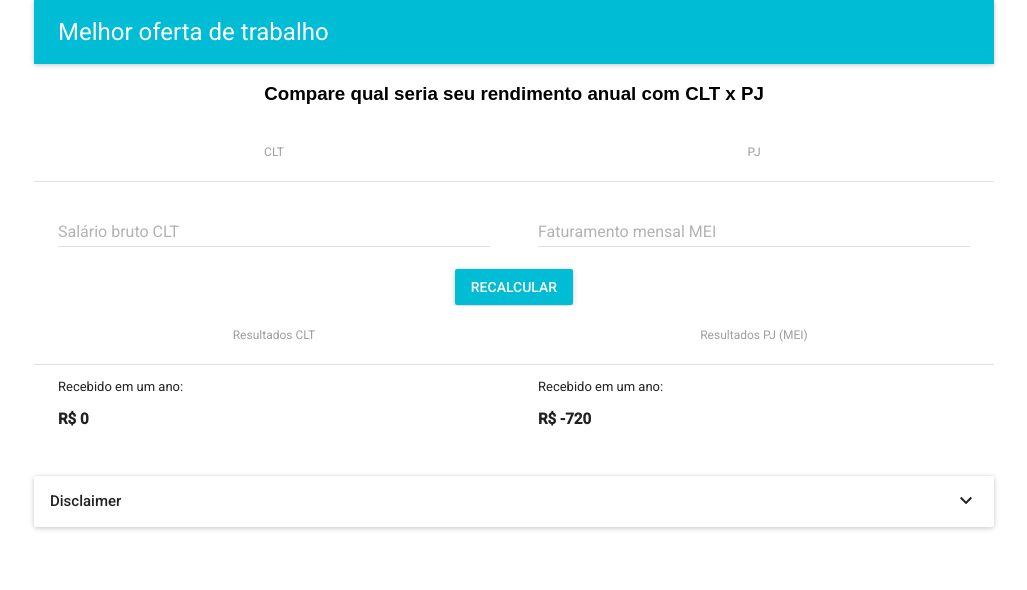
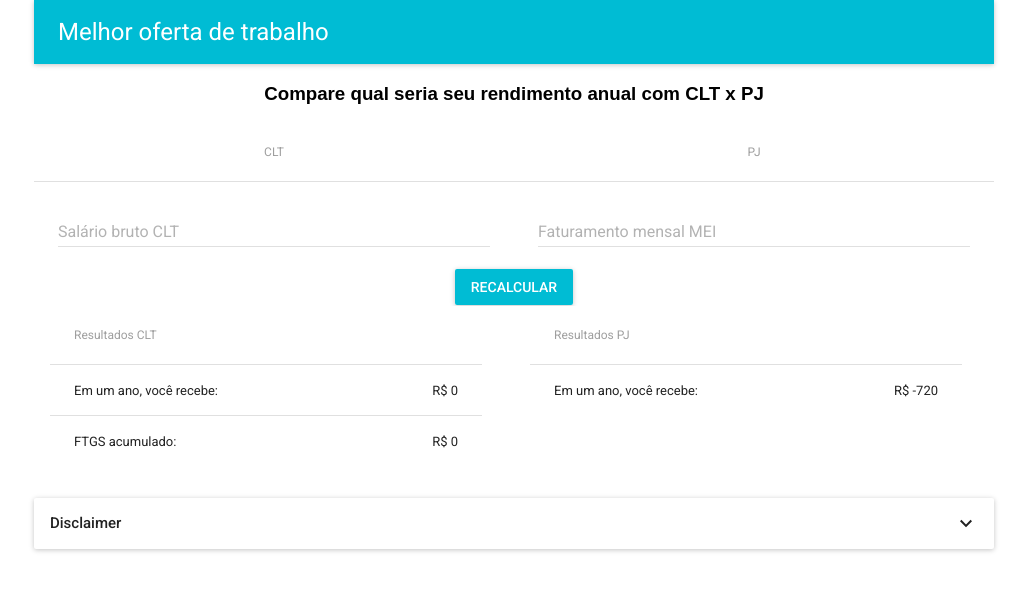
Before and after one commit to felipefreitag/compara-clt-pj, a React (Create React App) app: page / in a window 1280 px wide. Both pictures are taken after a click on the element "CALCULAR". Shown: the top 590 px of the page, without its empty margins (126-1153 px from the left). Built offline with nearby package versions, Linux system fonts and the light colour scheme.

Commit message:
Adds fgts calc. Refactors results

```diff
--- a/src/App.js
+++ b/src/App.js
@@ -10,34 +10,34 @@ import ShowResults from './ShowResults'
 import Disclaimer from './Disclaimer'
 // functions
 import { handleChange, handleEmployeeChange, handleCompanyChange } from './Functions'
-import { employeeYearlyEarnings, companyYearlyEarnings } from './Functions'
+import { employeeResults, companyResults } from './Functions'
 
 class App extends Component {
   constructor(props) {
     super(props);
 
     this.state = {
+      showResult: false,
       employeeMonthly: 0,
       companyMonthly:  0,
-      showResult: false,
       employeeYearly: 0,
       companyYearly: 0,
+      employeeResults: {},
+      companyResults: {},
     };
 
     this.handleChange = handleChange
     this.handleEmployeeChange = handleEmployeeChange
     this.handleCompanyChange = handleCompanyChange
-    this.employeeYearlyEarnings = employeeYearlyEarnings
-    this.companyYearlyEarnings = companyYearlyEarnings
+    //this.employeeResults = employeeResults
+    //this.companyResults = companyResults
   }
 
   calculate() {
     this.setState({
       showResult: true,
-      employeeYearly: this.employeeYearlyEarnings(
-        this.state.employeeMonthly),
-      companyYearly: this.companyYearlyEarnings(
-        this.state.companyMonthly),
+      employeeResults: employeeResults(this.state.employeeMonthly),
+      companyResults: companyResults(this.state.companyMonthly),
     })
   }
 
@@ -62,8 +62,8 @@ class App extends Component {
             { this.state.showResult ?
               <div>
                 <ShowResults
-                  employeeYearly={this.state.employeeYearly}
-                  companyYearly={this.state.companyYearly}
+                  employee={this.state.employeeResults}
+                  company={this.state.companyResults}
                 />
                 <Disclaimer />
               </div>
--- a/src/Functions.js
+++ b/src/Functions.js
@@ -52,19 +52,32 @@ function employeeYearlyEarnings(employeeMonthly) {
   const vacations = netSalary(grossEarning * 1.3);
   // Total: 11 monthly payments + 1 with vacations + 13º
   const yearTotal = 12 * netMonthly + vacations;
-  const formatNum = yearTotal.toLocaleString('de-DE',
-    { maximumFractionDigits: '2'});
-  return formatNum;
+  return yearTotal.toLocaleString('de-DE', { maximumFractionDigits: '2'});
+}
+
+function employeeResults(employeeMonthly) {
+  const grossEarning = parseFloat(employeeMonthly);
+  const fgts = grossEarning * 13.3 * 0.08;
+  return {
+    name: "employee",
+    yearly: employeeYearlyEarnings(employeeMonthly),
+    fgts: fgts.toLocaleString('de-DE', { maximumFractionDigits: '2'}),
+  }
 }
 
 function companyYearlyEarnings(companyMonthly) {
   const grossEarning = parseFloat(companyMonthly);
   const netMonthly = grossEarning - 60;
   const yearTotal = 12 * netMonthly;
-  const formatNum = yearTotal.toLocaleString('de-DE',
-    { maximumFractionDigits: '2'});
-  return formatNum;
+  return yearTotal.toLocaleString('de-DE', { maximumFractionDigits: '2'});
+}
+
+function companyResults(companyMonthly) {
+  return {
+    name: "company",
+    yearly: companyYearlyEarnings(companyMonthly),
+  }
 }
 
 export { handleChange, handleEmployeeChange, handleCompanyChange }
-export { employeeYearlyEarnings, companyYearlyEarnings }
+export { employeeResults, companyResults }
--- /dev/null
+++ b/src/ResultsTable.js
@@ -0,0 +1,68 @@
+import React from 'react';
+import { Table, TableBody, TableHeader } from 'material-ui/Table';
+import { TableHeaderColumn, TableRow, TableRowColumn } from 'material-ui/Table';
+
+function translate(str) {
+  let translated = ';'
+  switch (str) {
+    case 'employee':
+      translated = 'CLT';
+      break;
+    case 'company':
+      translated = 'PJ';
+      break;
+    case 'yearly':
+      translated = 'Em um ano, você recebe:';
+      break;
+    case 'fgts':
+      translated = 'FTGS acumulado:';
+      break;
+    default: translated = str;
+  }
+  return translated;
+}
+
+function omit(obj, omitKey) {
+  return Object.keys(obj).reduce((result, key) => {
+    if(key !== omitKey) {
+       result[key] = obj[key];
+    }
+    return result;
+  }, {});
+}
+
+const ResultsTable = ({ toShow }) => {
+  const noName = omit(toShow, 'name');
+
+  return (
+    <Table style={{ margin: '0 1rem', width: '90%' }}>
+      <TableHeader
+        displaySelectAll={false}
+        adjustForCheckbox={false}
+      >
+        <TableRow>
+          <TableHeaderColumn>
+            Resultados {translate(toShow.name)}
+          </TableHeaderColumn>
+        </TableRow>
+      </TableHeader>
+      <TableBody displayRowCheckbox={false}>
+        {Object.keys(noName).map((key, index) => {
+            return (
+              <TableRow key={index}>
+                <TableRowColumn>
+                  {translate(key)}
+                </TableRowColumn>
+                <TableRowColumn style={{ textAlign: 'right' }}>
+                  R$ {toShow[key]}
+                </TableRowColumn>
+              </TableRow>
+            )
+          }
+        )}
+      </TableBody>
+    </Table>
+  );
+}
+
+export default ResultsTable
--- a/src/ShowResults.js
+++ b/src/ShowResults.js
@@ -1,36 +1,11 @@
 import React from 'react';
-import { Table, TableBody, TableHeader } from 'material-ui/Table';
-import { TableHeaderColumn, TableRow, TableRowColumn } from 'material-ui/Table';
+import ResultsTable from './ResultsTable';
 
-const ShowResults = props => (
-  <Table id='results' selectable={false}>
-    <TableHeader
-      displaySelectAll={false}
-      adjustForCheckbox={false}
-    >
-      <TableRow>
-        <TableHeaderColumn style={{textAlign:'center'}}>
-          Resultados CLT
-        </TableHeaderColumn>
-        <TableHeaderColumn style={{textAlign:'center'}}>
-          Resultados PJ (MEI)
-        </TableHeaderColumn>
-      </TableRow>
-    </TableHeader>
-    <TableBody displayRowCheckbox={false}>
-      <TableRow>
-        <TableRowColumn>
-          <p>Recebido em um ano:</p>
-          <h3>R$ {props.employeeYearly}</h3>
-        </TableRowColumn>
-        <TableRowColumn>
-          <p>Recebido em um ano:</p>
-          <h3>R$ {props.companyYearly}</h3>
-        </TableRowColumn>
-      </TableRow>
-    </TableBody>
-  </Table>
+const ShowResults = ({ employee, company }) => (
+  <div style={{ display: 'flex' }}>
+    <ResultsTable toShow ={employee} />
+    <ResultsTable toShow ={company} />
+  </div>
 );
 
-
 export default ShowResults
```
